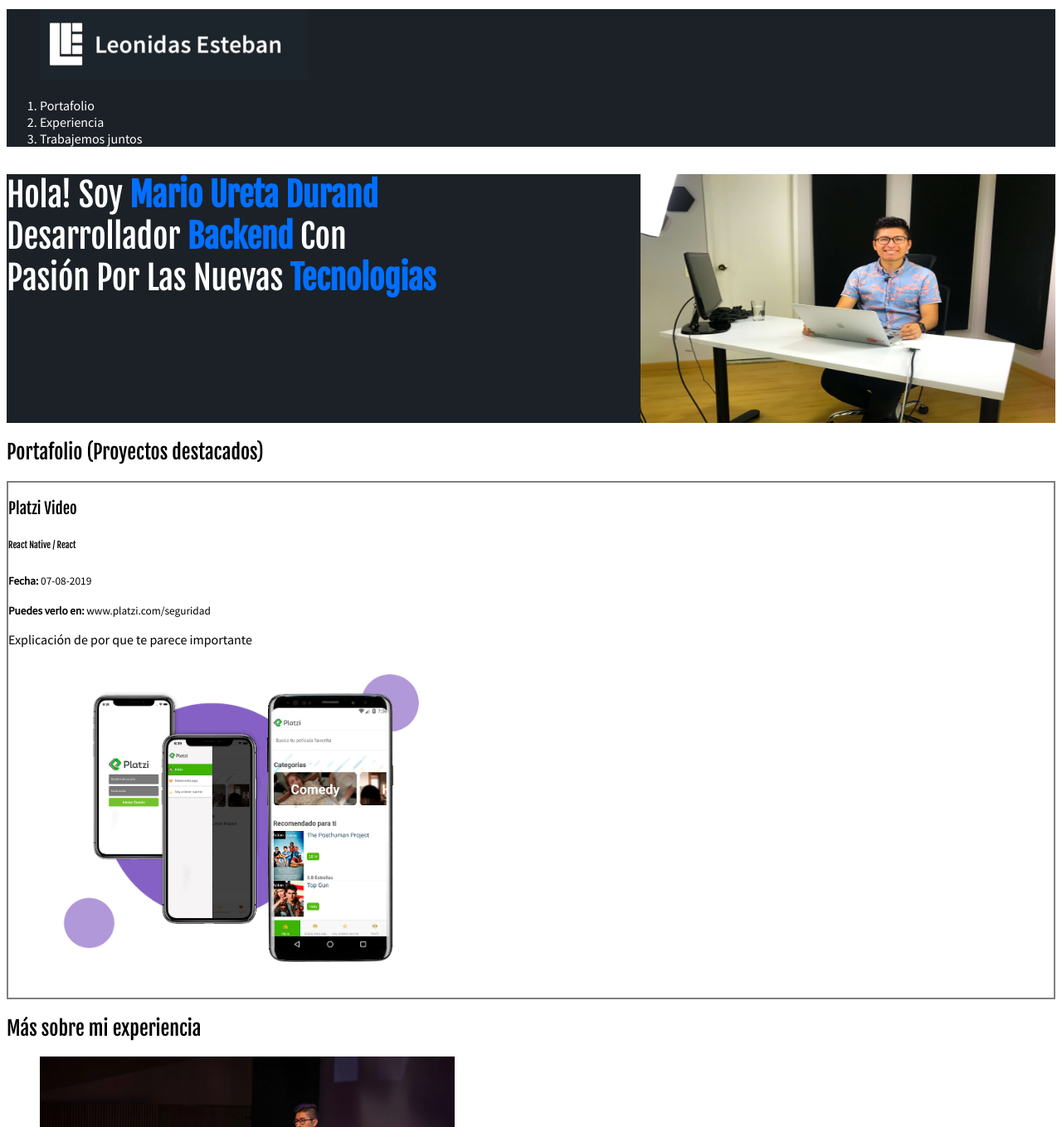
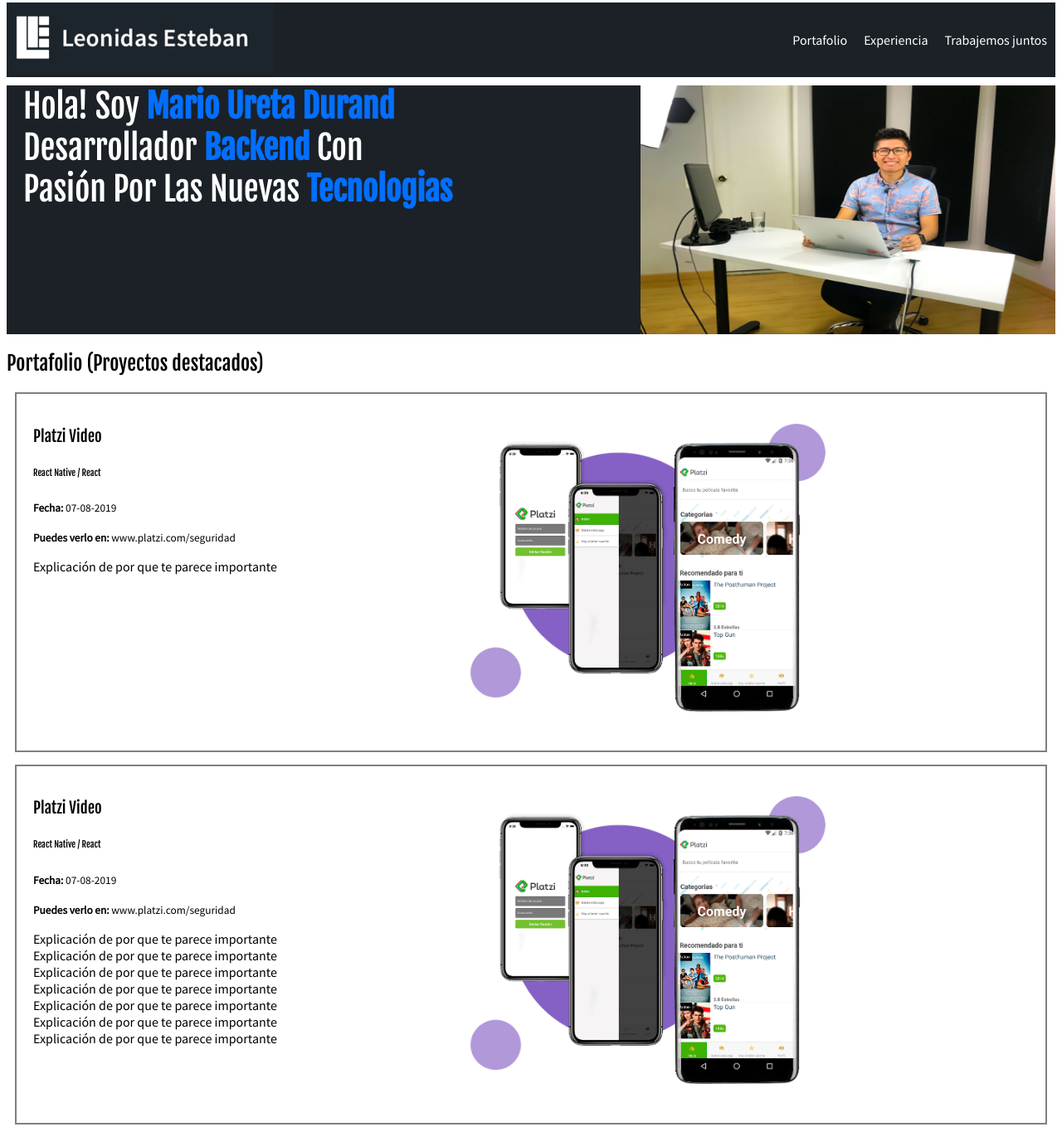
Before and after one commit to marioureta/Portafolio, a plain HTML site: page index.html in a window 1280 px wide. Shown: the part 5-1364 px from the top of the page at 83% size. Drawn offline with Linux system fonts and the light colour scheme.

Commit message:
retocando el header usando flexbox

```diff
--- a/css/estilos.css
+++ b/css/estilos.css
@@ -2,7 +2,6 @@
 body{
     font-family: 'Source Sans Pro', sans-serif;
 }
-
 
 h1,
 h2,
@@ -20,6 +19,7 @@
     letter-spacing: -0.2px;
     text-transform: capitalize;
     color: white;
+    margin: 10px 510px 10px 20px;
     /* text-decoration: dashed; */
 }
 
@@ -27,14 +27,46 @@
     color: #026fff;
 }
 
+ul,
+ol{
+    margin: 0;
+    padding: 0;
+    list-style: none;
+}
+
+figure{
+    margin: 0px;
+}
+
 .header{
     background-color: #1b2127;
     color: #ffffff;
+    display: flex;
+    flex-direction: row;
+    justify-content: space-between;
+    height: 90px;
+}
+
+.menu{
+    height: inherit;
+}
+
+.header ol{
+    display: flex;
+    height: inherit;
+}
+
+.header ol li{
+    height: inherit;
 }
 
 .header a{
     color: #ffffff;
     text-decoration: none;
+    height: inherit;
+    display: flex;
+    align-items: center;
+    padding: 0 10px;
 }
 
 .hero{
@@ -48,13 +80,35 @@
 
 .project{
     border: 2px solid gray;
+    margin: 10px;
+    margin-bottom: 15px;
+    padding: 20px;
+    display: flex;
     /* border-top-left-radius: 10px; */
 }
 
 .project-details{
+    /* display: flex; */
     width: 500px;
+    margin: 0px;
 }
 
 .project-imageContainer{
     width: 500px;
+    /* display: flex; */
 }
+
+/*
+.flexbox{
+    display: flex;
+    flex-wrap: wrap;
+    flex-direction: row;
+}
+
+.box{
+    width: 200px;
+    height: 200px;
+    border: 1px solid green;
+    flex-shrink: 0;
+    margin: 20px;
+} */
--- a/index.html
+++ b/index.html
@@ -9,11 +9,13 @@
     <link rel="icon" type="image/png" href="images/bd_favicon.png"/>
     <link href="https://fonts.googleapis.com/css?family=Fjalla+One|Source+Sans+Pro&display=swap" rel="stylesheet">
     <link rel="stylesheet" href="css/estilos.css"/>
+    <!-- <link rel='stylesheet' href='//cdn.jsdelivr.net/npm/hack-font@3.3.0/build/web/hack.css'> -->
+    <!-- <link rel='stylesheet' href='//cdn.jsdelivr.net/npm/hack-font@3.3.0/build/web/hack-subset.css'> -->
+
 </head>
 
 <body>
     <header class="header">
-        <div>
         <figure class="logo">
             <img src="images/logo.png" alt="Logo de hhtp://marioureta.com">
         </figure>
@@ -30,7 +32,6 @@
                 </li>
             </ol>
         </nav>
-        </div>
     </header>
 
     <section class="hero">
@@ -52,7 +53,22 @@
                 <img class="project-image" width="500" src="images/platzi-video-react-native.png">
             </figure>
         </article>
+
+        <article class="project">
+            <div class="project-details">
+                <h3 class="project-title">Platzi Video</h3>
+                <h6 class="project-course">React Native / React</h6>
+                <p class="project-date"><small><strong>Fecha:</strong> 07-08-2019</small></p>
+                <p class="project-url"><small><strong>Puedes verlo en:</strong> www.platzi.com/seguridad</small></p>
+                <p class="project-description">Explicación de por que te parece importante <br/>Explicación de por que te parece importante <br/>Explicación de por que te parece importante <br/>Explicación de por que te parece importante <br/>Explicación de por que te parece importante <br/>Explicación de por que te parece importante <br/>Explicación de por que te parece importante <br/></p>
+            </div>
+            <figure class="project-imageContainer">
+                <img class="project-image" width="500" src="images/platzi-video-react-native.png">
+            </figure>
+        </article>
     </section>
+
+
 
     <section id="eventos" class="events">
         <h2>Más sobre mi experiencia</h2>
```
Lines whose indentation alone changed are shown as unchanged.
